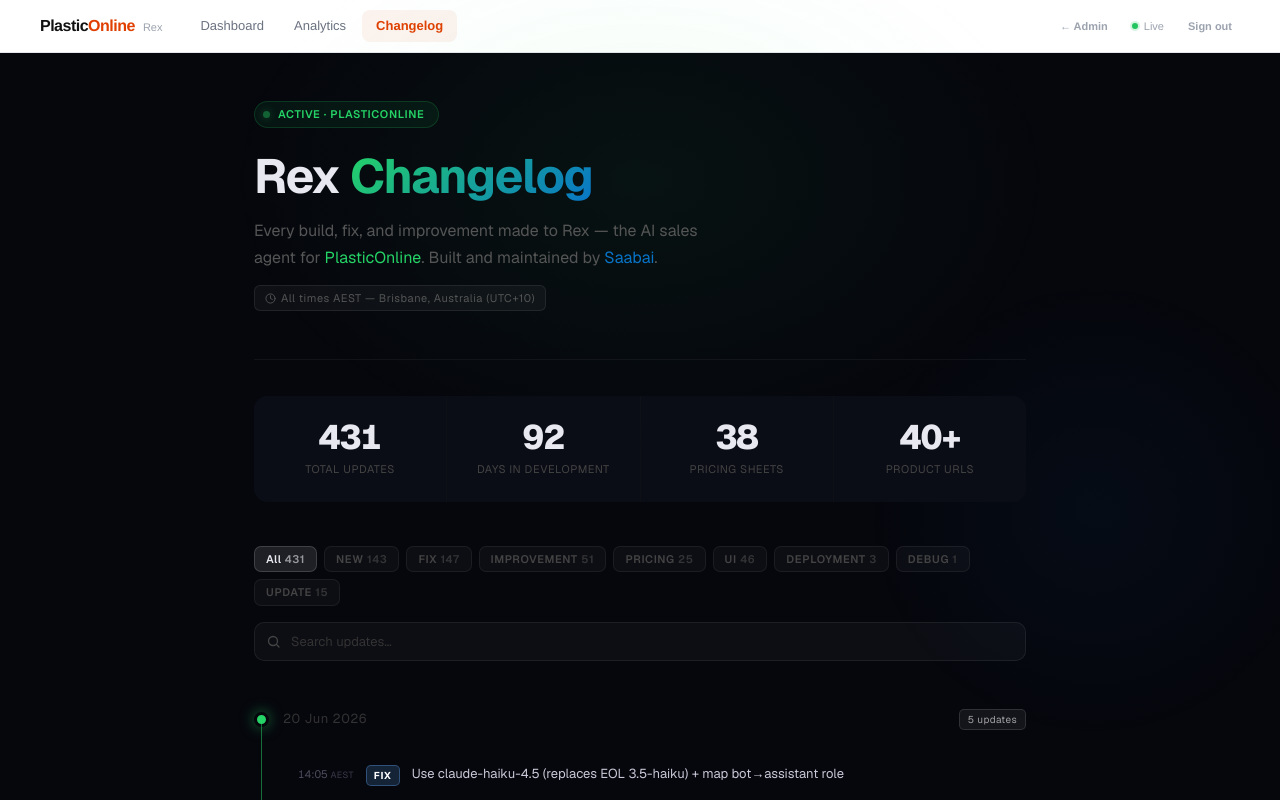
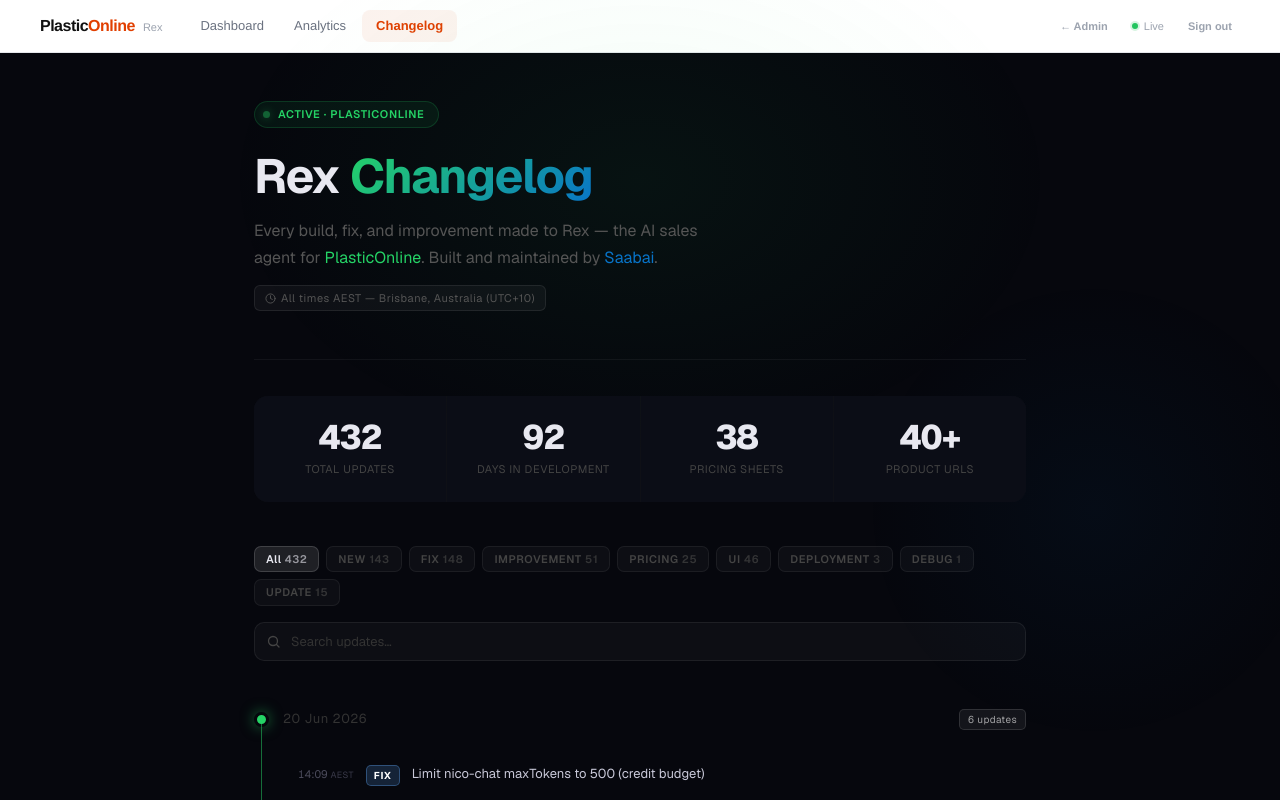
Before and after one commit to sg-satoshi/saabai-site, a Next.js app: page /rex-changelog in a window 1280 px wide. Shown: the top 800 px of the page. Built offline with nearby package versions, Linux system fonts and the light colour scheme.

Commit message:
fix: maxOutputTokens for AI SDK v6 (not maxTokens)

```diff
--- a/app/api/nico-chat/route.ts
+++ b/app/api/nico-chat/route.ts
@@ -74,7 +74,7 @@ export async function POST(req: Request) {
       model,
       system: SYSTEM_PROMPT,
       messages: chatMessages,
-      maxTokens: 500,
+      maxOutputTokens: 500,
     });
 
     return new Response(JSON.stringify({ content: result.text }), {
--- a/app/rex-changelog/ChangelogClient.tsx
+++ b/app/rex-changelog/ChangelogClient.tsx
@@ -32,6 +32,7 @@ const CHANGELOG: Day[] = [
   {
     date: "20 Jun 2026",
     entries: [
+      { time: "14:09", tag: "FIX", title: "Limit nico-chat maxTokens to 500 (credit budget)" },
       { time: "14:05", tag: "FIX", title: "Use claude-haiku-4.5 (replaces EOL 3.5-haiku) + map bot→assistant role" },
       { time: "14:00", tag: "FIX", title: "Update deprecated claude-3-5-haiku to claude-3.5-haiku (EOL on Bedrock)" },
       { time: "13:50", tag: "FIX", title: "Whitelist /api/nico-chat in proxy" },
```
